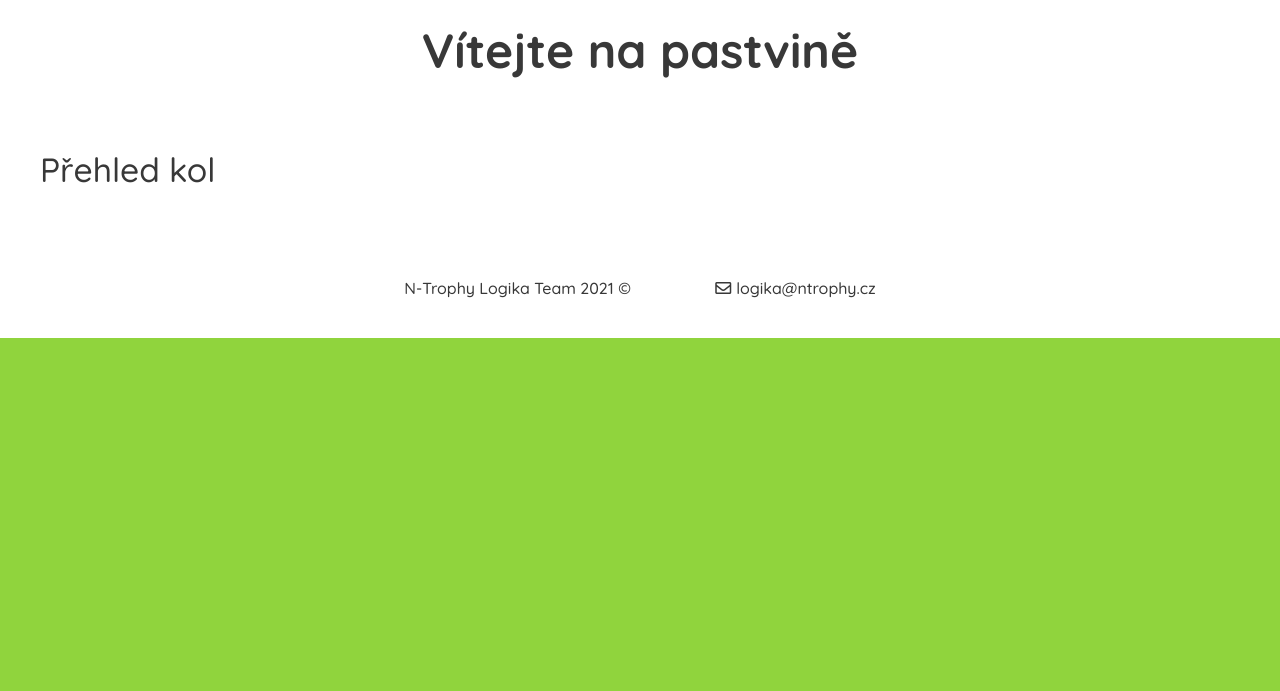
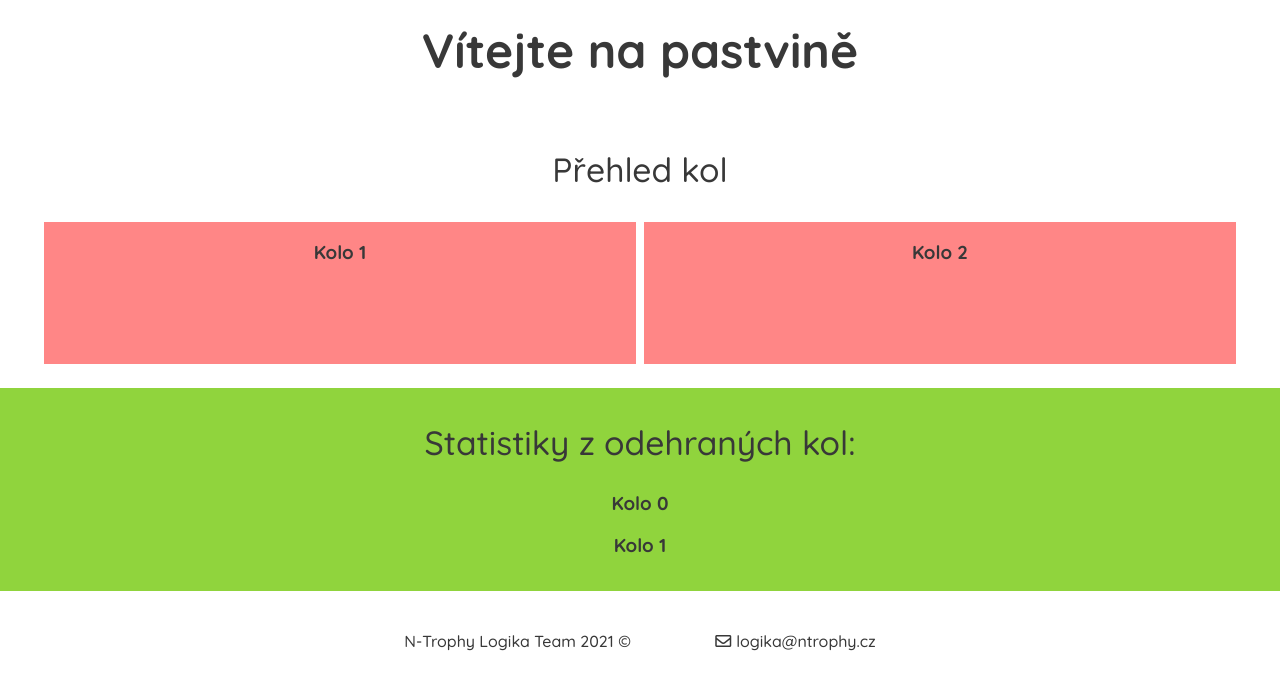
Before and after one commit to N-trophy/logika-2021-pastvina, a Django app: page /game/ in a window 1280 px wide. Shown: the part 120-811 px from the top of the page. Before the commit the page ends 458 px from the top, so only its background shows below. Run offline with Django 3.2, Linux system fonts and the light colour scheme; the visitor is signed in with stand-in values (Sample User, id 1); data that the repository does not hold is empty.

Commit message:
game_overview

```diff
--- a/pastvina/static/pastvina/css/main.css
+++ b/pastvina/static/pastvina/css/main.css
@@ -75,6 +75,9 @@ section{
 
 .third {
     width: 33.33%;
+}
+.two_thirds {
+  width: 66.66%;
 }
 
 .quarter {
@@ -247,6 +250,41 @@ a {
     text-decoration: inherit;
 }
 
+.game_number {
+  display: inline-block;
+  vertical-align: middle;
+  float: left;
+  margin: 4px
+}
+.test_game {
+  width: calc(33.33% - 10px);
+  background-color: #e5e5e5;
+}
+.test_game h3 {
+  -webkit-transform: translateY(300%);
+  transform: translateY(300%);
+}
+.real_game {
+  width: calc(100% - 10px);
+  max-height: 33%;
+  background-color: #ff8686;
+}
+.games {
+  max-width: 1200px;
+  display: flex;
+  margin: auto;
+  min-height: 150px;
+  height: auto;
+}
+.real_games {
+  height: 100%;
+  float: left;
+}
+
+.statistics {
+
+}
+
 form input {
     padding: 5px;
 }
@@ -355,6 +393,13 @@ nav .logo{
     margin: auto;
     text-align: center;
     color: white;
+}
+section h2{
+  text-align: center;
+}
+
+.statistics {
+  padding: 5px 40px 15px;
 }
 
 .landing .center h1{
--- a/pastvina/templates/pastvina/game_overview.html
+++ b/pastvina/templates/pastvina/game_overview.html
@@ -14,12 +14,33 @@
 
 <section class="padding-small light">
     <h2>Přehled kol</h2>
+    <div class="games">
+        {% for round in rounds %}
+            {% if round.id == 1 %}
+                <a href="{% url 'game' round.id %}" class="game_number test_game">
+                    <h3>Testovací hra</h3>
+                </a>
+                <div class="real_games two_thirds">
+            {% else %}
+                <a href="{% url 'game' round.id %}" class="game_number real_game">
+                    <h3>Kolo {{forloop.counter}}</h3>
+                </a>
+            {% endif %}
+        {% endfor %}
+        </div>
+    </div>
+</section>
 
-    <ul>
-        {% for round in rounds %}
-        <li><a href="{% url 'game' round.id %}">Hra {{forloop.counter}}</a></li>
-        {% endfor %}
-    </ul>
+<section class="statistics">
+    <h2>Statistiky z odehraných kol:</h2>
+    {% for round in rounds %}
+        {% if round.id == 1 %}
+            <h3>Testovací kolo</h3>
+        {% else %}
+            <h3>Kolo {{forloop.counter|add:"-1"}}</h3>
+        {% endif %}
+    {% endfor %}
+
 </section>
 
 {% endblock %}
--- a/pastvina/views.py
+++ b/pastvina/views.py
@@ -76,6 +76,16 @@ def page_game_overview(request):
     Renders the game overview page from template.
     """
     rounds = Round.objects.all()
+
+
+    rounds = list(rounds)
+    r_3 = Round()
+    r_3.id = 3
+    r_4 = Round()
+    r_4.id = 4
+    rounds.append(r_3)
+    rounds.append(r_4)
+
 
     context = {'rounds': rounds}
 
```
